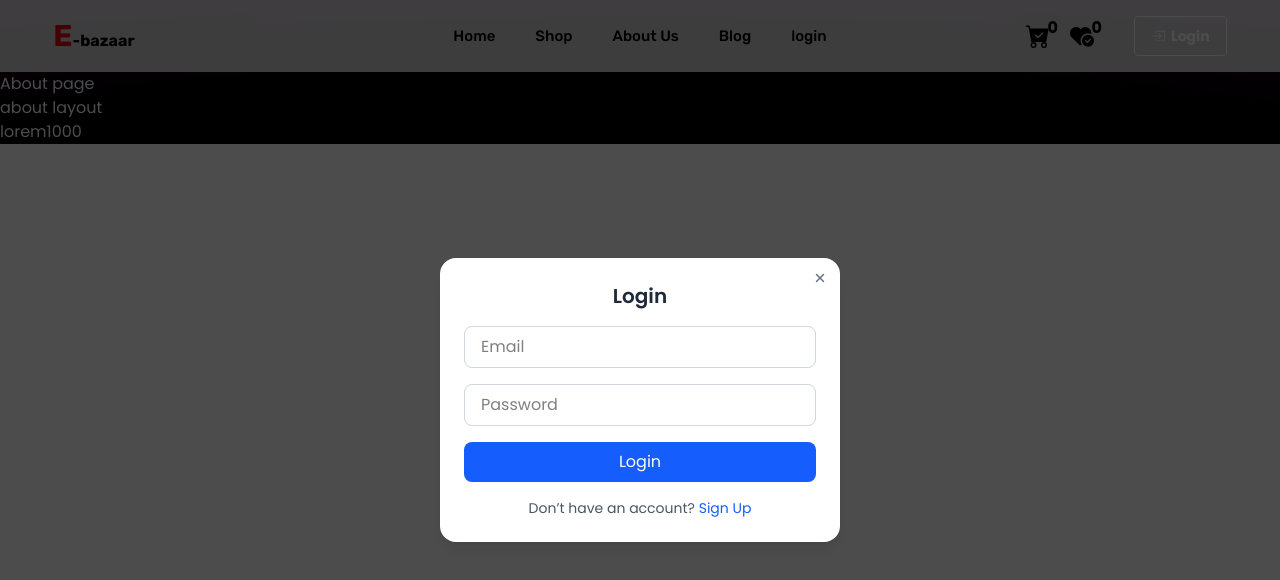
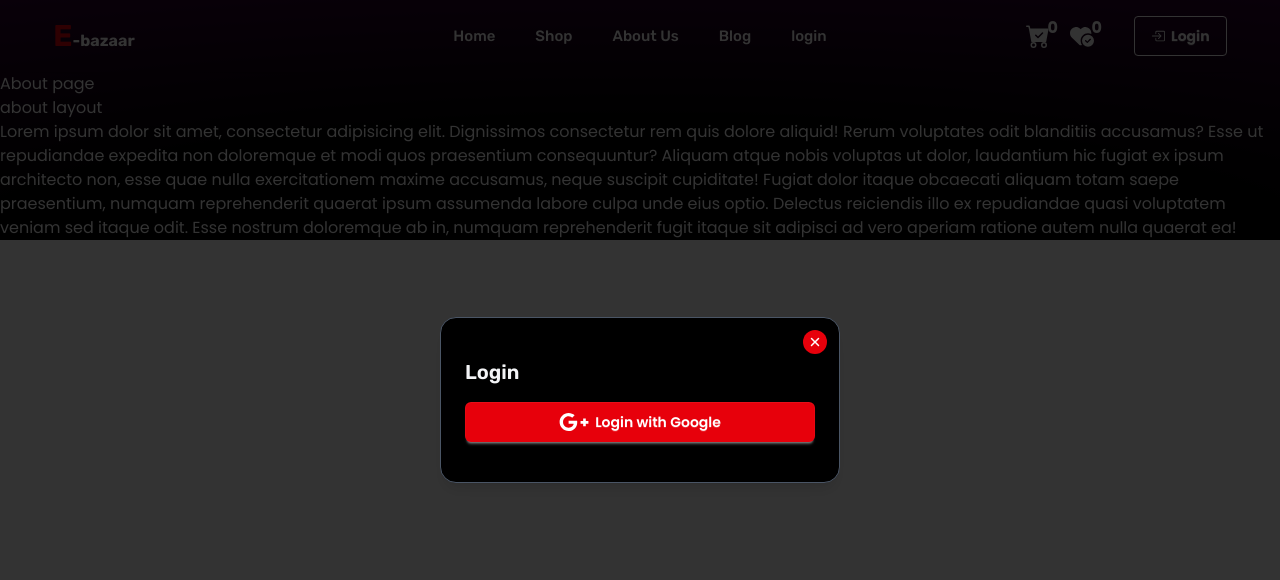
Before and after one commit to mdsamiulislam54/e-bazaar-multivendor-ecommerce-app, a Next.js app: page /about in a window 1280 px wide. Both pictures are taken after a click on the button "Login". Shown: the top 580 px of the page. Built offline with nearby package versions, Linux system fonts and the light colour scheme.

Commit message:
login page design update

```diff
--- a/src/Components/Footer/Footer.tsx
+++ b/src/Components/Footer/Footer.tsx
@@ -3,7 +3,7 @@ import React from 'react'
 const Footer = () => {
   return (
     <div>
-      lorem1000
+      Lorem ipsum dolor sit amet, consectetur adipisicing elit. Dignissimos consectetur rem quis dolore aliquid! Rerum voluptates odit blanditiis accusamus? Esse ut repudiandae expedita non doloremque et modi quos praesentium consequuntur? Aliquam atque nobis voluptas ut dolor, laudantium hic fugiat ex ipsum architecto non, esse quae nulla exercitationem maxime accusamus, neque suscipit cupiditate! Fugiat dolor itaque obcaecati aliquam totam saepe praesentium, numquam reprehenderit quaerat ipsum assumenda labore culpa unde eius optio. Delectus reiciendis illo ex repudiandae quasi voluptatem veniam sed itaque odit. Esse nostrum doloremque ab in, numquam reprehenderit fugit itaque sit adipisci ad vero aperiam ratione autem nulla quaerat ea!
     </div>
   )
 }
--- a/src/Components/Header/Navbar.tsx
+++ b/src/Components/Header/Navbar.tsx
@@ -46,11 +46,11 @@ const Navbar = () => {
   return (
     <header className={`z-100  ${path === "/"
       ? scrollY > 50
-        ? "fixed-nav bg-white shadow"
+        ? "fixed-nav bg-gradient text-white  shadow-gray-700 shadow-sm"
         : "absolute top-0 left-0 bg-transparent w-full"
       : scrollY > 50
         ? "fixed-nav bg-white shadow"
-        : "bg-white/80 shadow text-black"
+        : "bg-gradient shadow "
       }`}>
       <div className="w-11/12 mx-auto flex items-center py-4  ">
         <div className="navbar-start">
@@ -90,7 +90,7 @@ const Navbar = () => {
             </div>
           </div>
           <div className="dropdown dropdown-end">
-            <button onClick={handletoggle} className="justify-center text-rubik font-bold text-gray-900 btn-outline btn text-white">
+            <button onClick={handletoggle} className={`justify-center text-rubik font-bold ${path === '/'? "btn btn-outline rounded hover:bg-red-600 hover:text-white":"btn btn-outline rounded hover:bg-red-600 hover:text-white"}`}>
               <BsBoxArrowInRight />
               Login
             </button>
--- a/src/Components/Login/login.tsx
+++ b/src/Components/Login/login.tsx
@@ -1,46 +1,40 @@
+import Link from 'next/link';
 import React from 'react'
+import { FaPhoneAlt } from 'react-icons/fa';
+import { FaGooglePlusG } from 'react-icons/fa6';
+import { FcGoogle } from 'react-icons/fc';
 import { IoClose } from 'react-icons/io5'
 
 
-const LoginPage = ({onClose}) => {
+interface LoginPageProps {
+  onClose: () => void;
+}
+
+const LoginPage: React.FC<LoginPageProps> = ({ onClose }) => {
   return (
-    <div className="fixed inset-0 bg-black/70 flex items-center justify-center z-50">
+    <div className="fixed inset-0 bg-black/80 flex items-center justify-center z-50">
       {/* Modal Box */}
-      <div className="bg-white rounded-2xl shadow-lg w-[400px] max-w-full p-6 relative">
+      <div className="bg-black py-10 border border-gray-600 rounded-2xl shadow-lg w-[400px] max-w-full p-6 relative">
         {/* Close Button */}
         <button
-          className="absolute top-3 right-3 text-gray-500 hover:text-gray-800 transition"
+          className="absolute top-3 right-3 cursor-pointer hover:text-gray-800 transition bg-red-600 p-1 rounded-2xl text-white font-bold"
           onClick={onClose}
         >
-          <IoClose/>
+          <IoClose />
         </button>
 
-        <h2 className="text-xl font-semibold text-gray-800 mb-4 text-center">Login</h2>
+        <h2 className="text-xl font-semibold text-gray-100 mb-4 rubik">Login</h2>
 
-        {/* Form */}
-        <form className="space-y-4">
-          <input
-            type="email"
-            placeholder="Email"
-            className="w-full px-4 py-2 border border-gray-300 rounded-lg focus:ring-2 focus:ring-blue-500 outline-none"
-          />
-          <input
-            type="password"
-            placeholder="Password"
-            className="w-full px-4 py-2 border border-gray-300 rounded-lg focus:ring-2 focus:ring-blue-500 outline-none"
-          />
-          <button
-            type="submit"
-            className="w-full bg-blue-600 text-white py-2 rounded-lg hover:bg-blue-700 transition"
-          >
-            Login
-          </button>
-        </form>
+        {/* Google */}
+        <button className="btn btn-block  rounded-md bg-red-600 border-none text-white hover:bg-red-800  ">
+          <FaGooglePlusG size={30}/>
+          Login with Google
+        </button>
+        {/* Phone */}
 
-        {/* Footer */}
-        <p className="text-sm text-gray-600 mt-4 text-center">
-          Don’t have an account? <a href="#" className="text-blue-600 hover:underline">Sign Up</a>
-        </p>
+
+
+
       </div>
     </div>
   )
--- a/src/app/(main)/globals.css
+++ b/src/app/(main)/globals.css
@@ -9,7 +9,9 @@
   --font-poppins: 'Poppins', sans-serif;
   --font-rubik: 'Rubik', sans-serif;
 }
-
+@theme{
+  --color-gradient:"radial-gradient(125% 125% at 50% 100%, #000000 40%, #350136 100%)"
+}
 .poppins {
   font-family: var(--font-poppins);
 }
@@ -32,7 +34,7 @@ body{
   animation: slideDown 3s ease-out forwards;
 
   z-index: 999;
-  color: black !important;
+  color: white !important;
 }
 
 @keyframes slideDown {
--- a/src/app/(main)/layout.tsx
+++ b/src/app/(main)/layout.tsx
@@ -36,7 +36,7 @@ export default function RootLayout({
   return (
     <html lang="en">
       <body
-        className={`${poppins.variable} ${rubik.variable} text-white`}
+        className={`${poppins.variable} ${rubik.variable} text-white relative`}
         style={{ background: "radial-gradient(125% 125% at 50% 100%, #000000 40%, #350136 100%)",}}
       >
 
```
Also changed, not shown: 1 other file (tests, documents, lock files or other folders).
